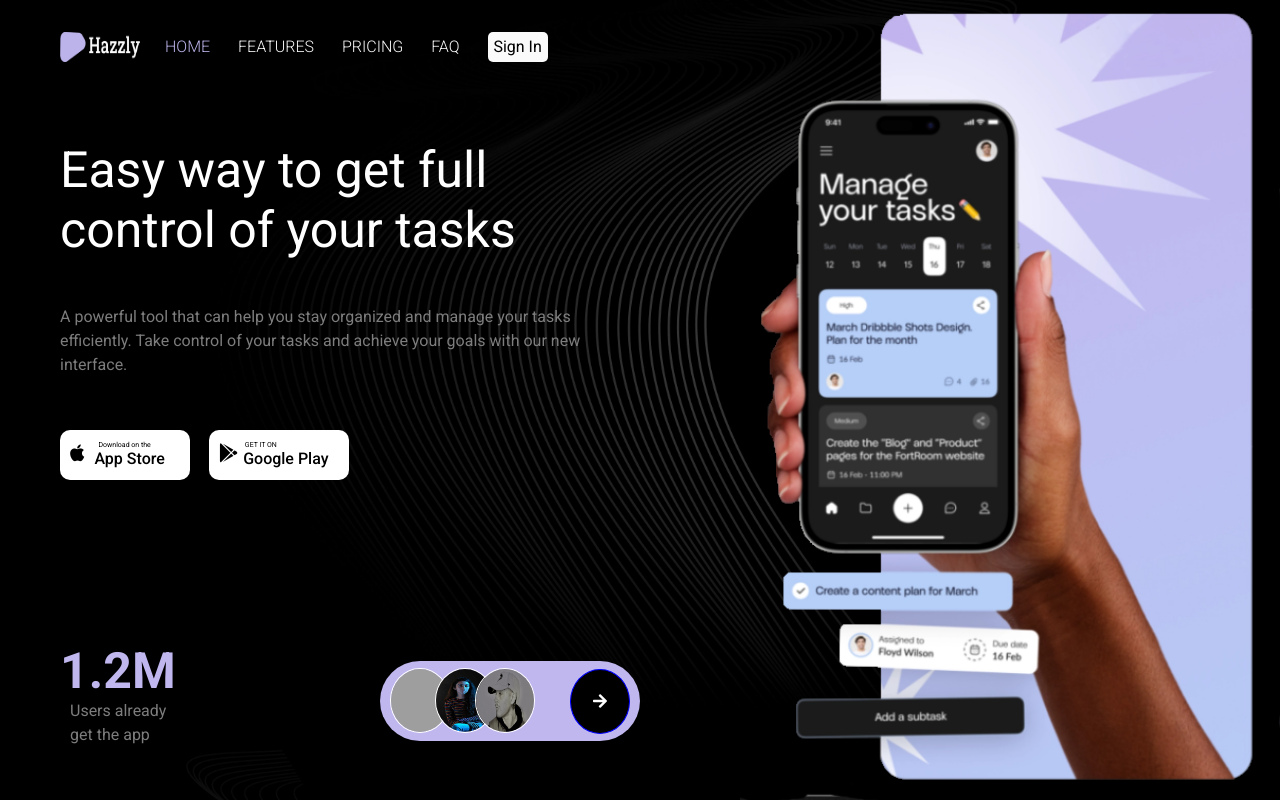
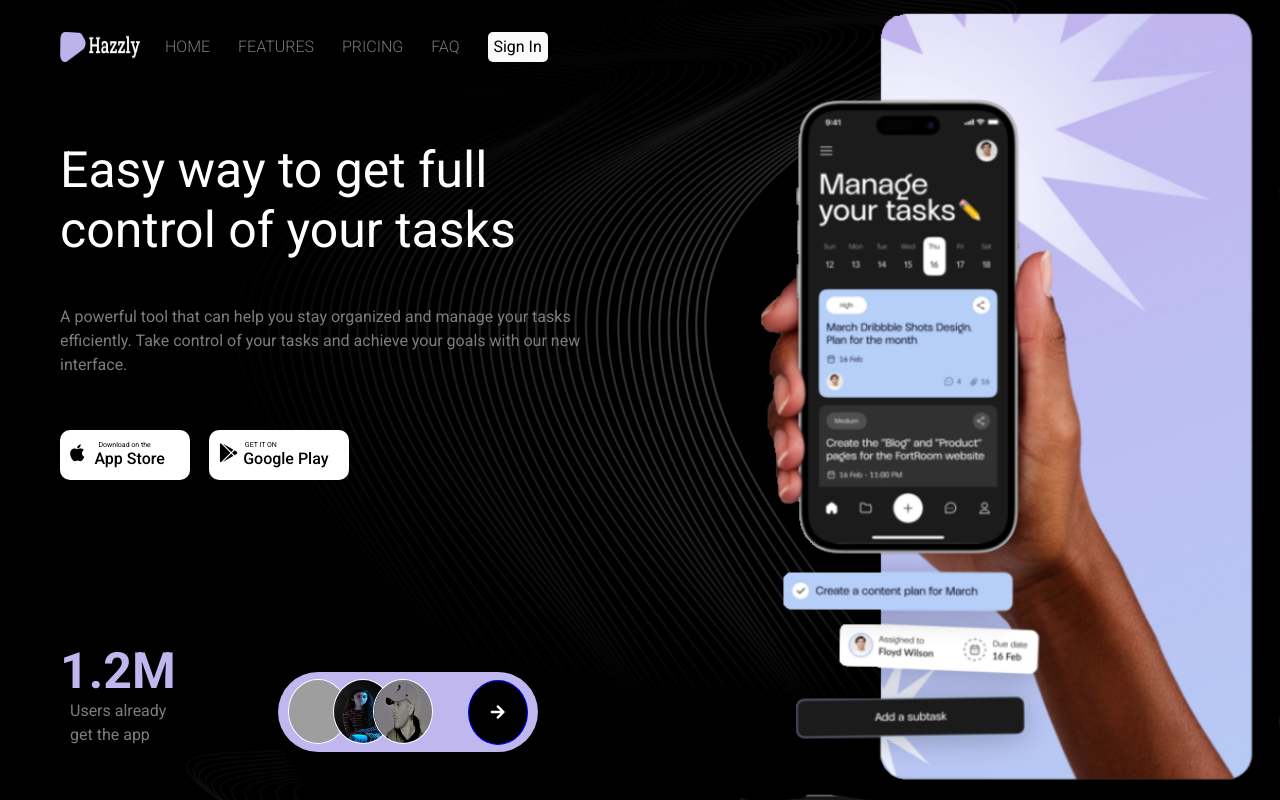
Before and after one commit to HirotheChamp/Landing-Page, a React app: page / in a window 1280 px wide. Built offline with nearby package versions, Linux system fonts and the light colour scheme; grey boxes are pictures that could not be loaded.

Commit message:
optimized css

```diff
--- a/public/css/main.css
+++ b/public/css/main.css
@@ -53,7 +53,7 @@ a:hover {
 
 a {
   text-decoration: none;
-    color: #ffffff;
+  color: #7d7d7d;
 }
 
 ul {
@@ -144,10 +144,12 @@ ul {
   width: 100%;
   opacity: 0.98;
   visibility: hidden;
+
 }
 
 .nav.open {
   visibility: visible;
+
 }
 
 .nav .menu-nav {
@@ -175,12 +177,13 @@ ul {
   -webkit-transition: all 0.5s ease-in-out;
   transition: all 0.5s ease-in-out;
   margin-left: 25px;
-    z-index: 9999;
+
 }
 
 .nav .menu-nav.open {
   -webkit-transform: translateY(0);
           transform: translateY(0);
+
 }
 
 .nav .menu-nav_item {
@@ -242,6 +245,7 @@ ul {
   }
   .nav {
     visibility: visible;
+
 
   }
   .nav .menu-nav {
@@ -305,6 +309,7 @@ ul {
   .apple-btn {
       margin-bottom: 15px;
       text-align: center;
+
   }
 
   .paragraph {
--- a/public/index.html
+++ b/public/index.html
@@ -27,7 +27,7 @@
         <a href="#"><img src="../img/hazzly-logo.png" style="height: 30px; width: 80px; margin-left: 60px; margin-top: 30px;"/></a>
     </div>
         <ul class="menu-nav">
-            <li class="menu-nav_item active">
+            <li class="menu-nav_item">
                 <a href="index.html" class="menu-nav_link" style="font-size: 1rem;">
                     Home
                 </a>
@@ -59,7 +59,7 @@
 <main>
 <div id="container" style="position:fixed;
 top: 5%;
-
+z-index: -1;
 width:100%;
 height:100%;">
  <section style="color: white; width: 50%; height: 100%; padding-left: 60px; padding-top: 60px;">
@@ -101,16 +101,16 @@ height:100%;">
 
   </div>
 
-<div class="users" style="background-color: #c0b7ef; border-radius: 50px; width: 260px; display: flex; height:80px; margin-left: auto; position: relative; z-index: -2;">
+<div class="users" style="background-color: #c0b7ef; border-radius: 50px; width: 260px; display: flex; height:80px; margin: auto; position: relative; z-index: -2;">
   <div class="user-image-group" style="display: flex; margin-top: 7px; margin-left: 10px;">
   <div class="user1"><img src="../img/kyleprofile.jpg" style="width: 60px; border-radius: 50%; border: solid 1.5px white; height: 65px; position: relative;"/></div>
   <div class="user2"><img src="../img/selinapic.png" style="width: 60px; border-radius: 50%; border: solid 1.5px white; height: 65px; position: relative;  right: 15px;"/></div>
   <div class="user3"><img src="../img/profile.jpg" style="width: 60px; border-radius: 50%; border: solid 1.5px white; height: 65px; position: relative; right: 35px;"/></div>
 </div>
 
-<div class="arrow-btn" style="margin-top: 8px; "><button style="  display:block; height: 65px; width: 60px; border-radius: 50%; border: 1px solid blue; background-color: black;"><i class="fa fa-arrow-right" style="color: white;"></i></button></div>
+<div class="arrow-btn" style="margin-top: 8px;"><button style=" display:block; height: 65px; width: 60px; border-radius: 50%; border: 1px solid blue; background-color: black;"><i class="fa fa-arrow-right" style="color: white;"></i></button></div>
 </div>
-
+</div>
 </div>
  </section>
 
```
Lines whose indentation alone changed are shown as unchanged.
